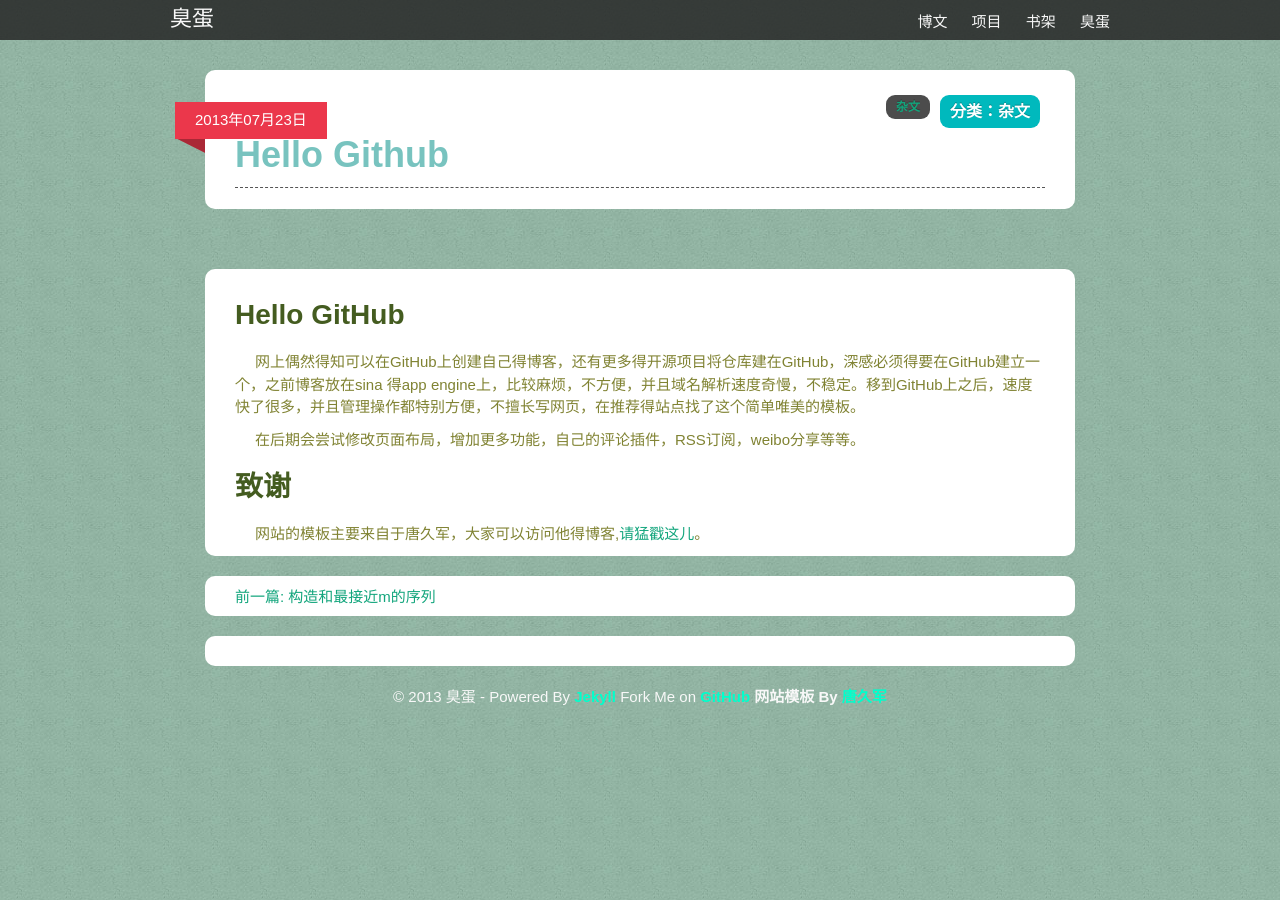
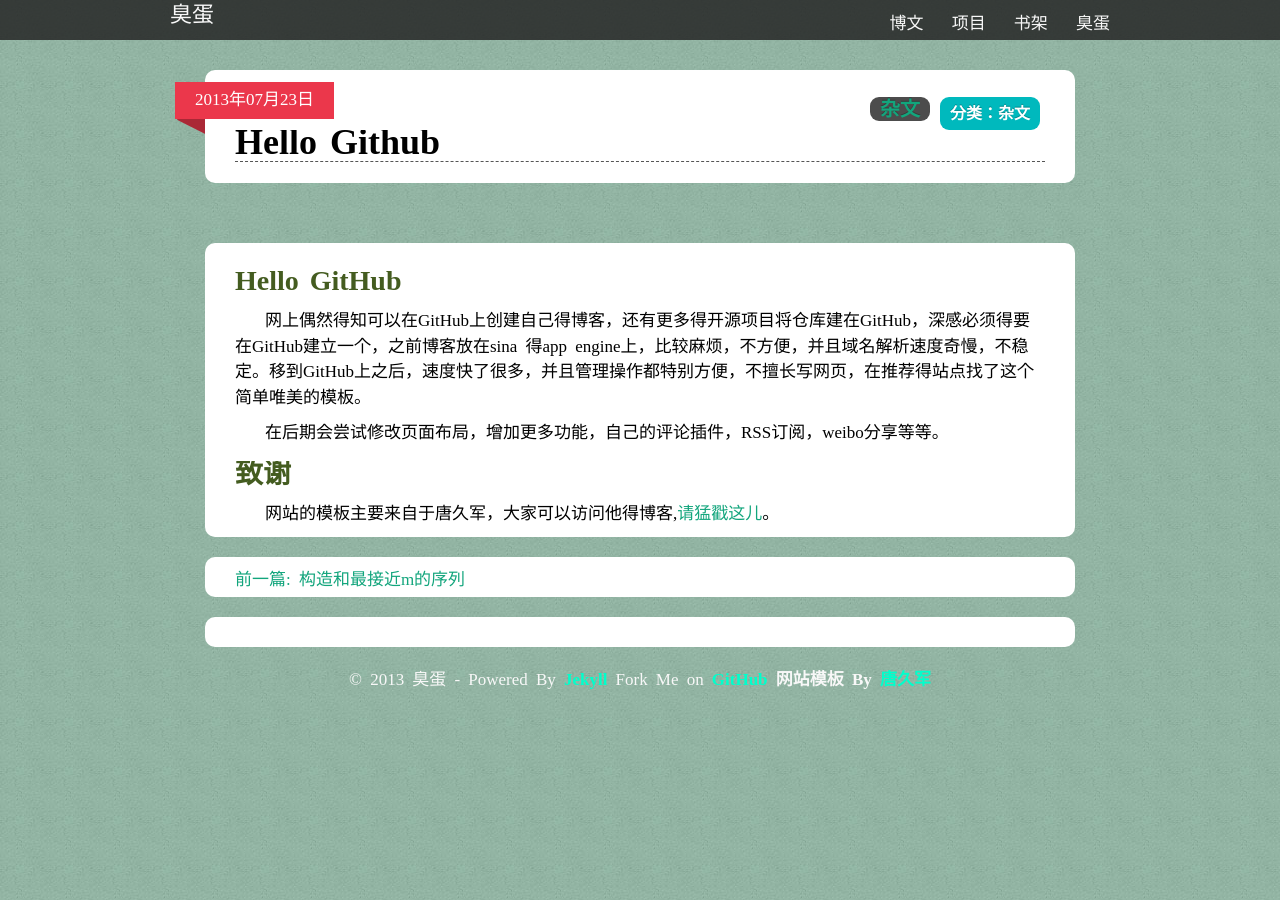
Before and after one commit to liuan/blog, a Jekyll site: the page built from _posts/2013-7-23-Hello-GitHub.md, in a window 1280 px wide. Built offline with Jekyll 4.4.1, drawn with Linux system fonts in a browser that asks for light colours; comment, search, counter and statistics services are not loaded.

Commit message:
simple change for everyone

```diff
--- a/assets/css/choudan.css
+++ b/assets/css/choudan.css
@@ -10,7 +10,10 @@
 body {
     word-wrap:break-word; line-height:normal;
     background:#F8F8F8 url(/assets/img/bg.jpg) repeat fixed;
-    font: 15px/1.5 Arial,Helvetica,Simsun,STHeiti;
+    font-family: KaiTi;
+    line-height: 1.5em;
+    font-size: 17px;
+    word-spacing: 0.23em;
 }
 
 h1, h2, h3, h4, h5, h6 {
@@ -20,7 +23,6 @@ h1, h2, h3, h4, h5, h6 {
 h1{
     font-weight: 900;
     font-size: 36px;
-    color: #78c3bf;
     margin: 20px 0;
 }
 
@@ -100,7 +102,7 @@ blockquote{
 }
 
 p{
-    text-indent:20px;
+    text-indent:30px;
 }
 
 img{
@@ -170,7 +172,7 @@ th {
     display: inline-block;
     padding: 2px 10px;
     margin: 0 5px;
-    font-size: 12px;
+    font-size: 20px;
     font-weight: bold;
     line-height: 20px;
     color: #fff;
@@ -221,7 +223,8 @@ th {
 }
 
 .well-header p {
-    color: rgb(128, 131, 51);
+    /*color: rgb(128, 131, 51); */
+    color: rgb(0, 0, 0);
 }
 
 /* topic 一片纸片*/
@@ -255,7 +258,8 @@ th {
 .time-backgroud {
     display: block;
     width: 34px;
-    height: 30px;top: 38px;
+    height: 30px;
+    top: 19px;
     left: -23px;
     position: absolute;
     text-indent: -9999em;
@@ -279,7 +283,7 @@ th {
     padding-left: 20px;
     padding-right: 20px;
     position: absolute;
-    top: 22px;
+    top: 2px;
     left: -30px;
     z-index: 30;
     background-color: #eb374b;
```
